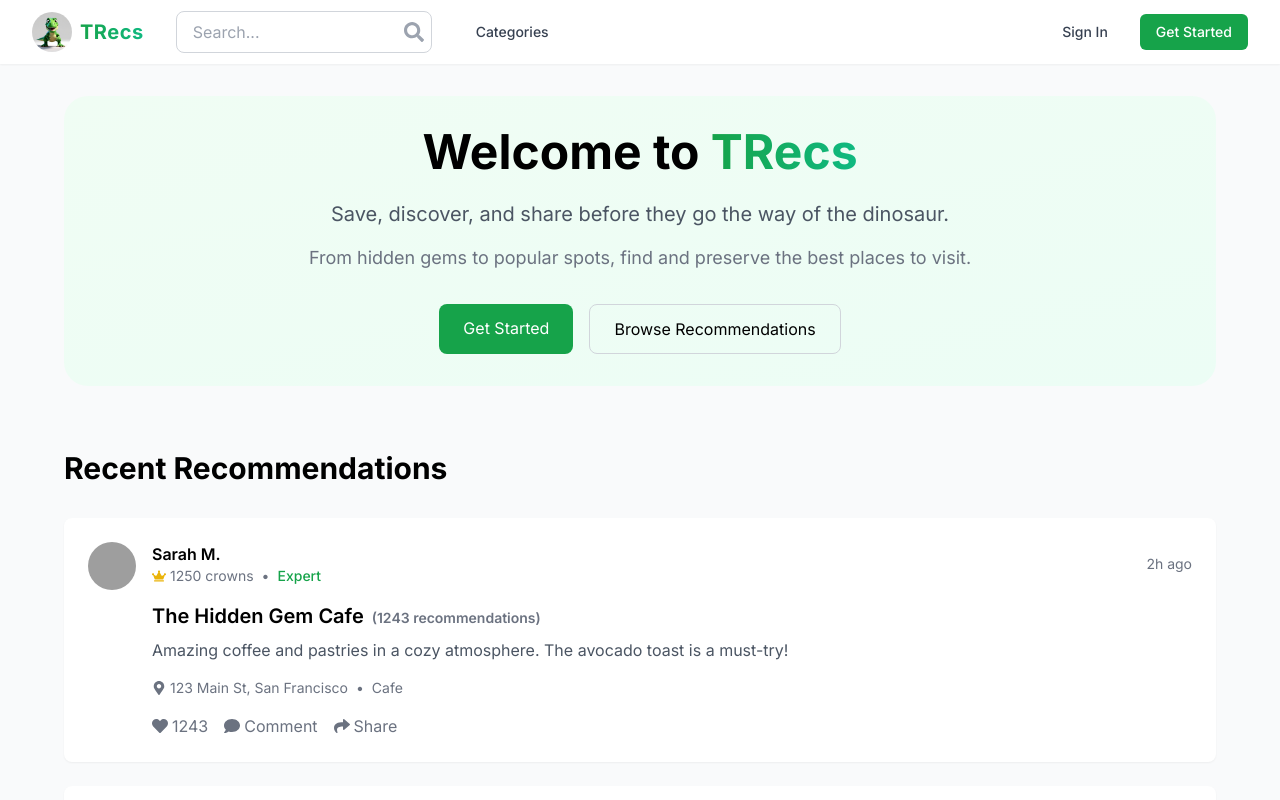
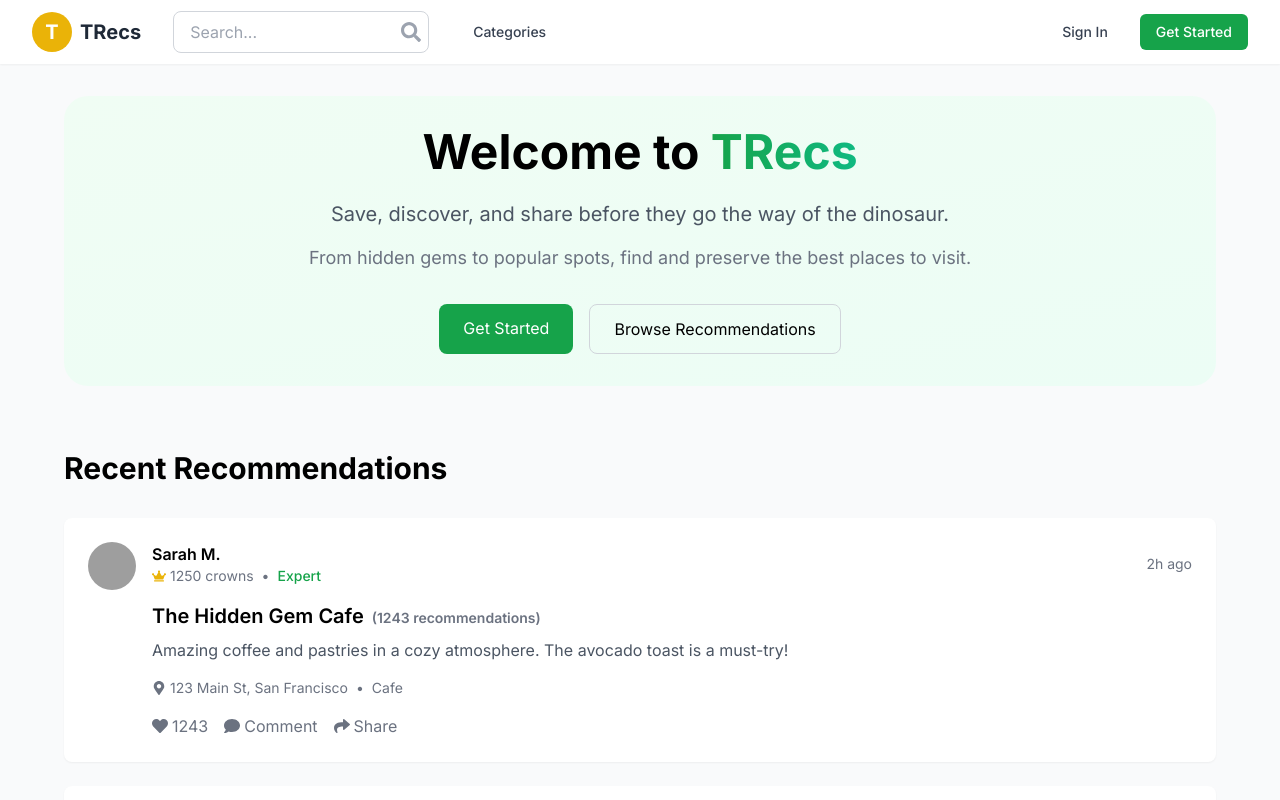
Before and after one commit to JoshRWeinstein/trecs, a Next.js app: page / in a window 1280 px wide. Shown: the top 800 px of the page. Built offline with nearby package versions, Linux system fonts and the light colour scheme; grey boxes are pictures that could not be loaded.

Commit message:
fix: update database connection and logo

```diff
--- a/app/components/TRecsLogo.tsx
+++ b/app/components/TRecsLogo.tsx
@@ -7,16 +7,10 @@ import Image from 'next/image';
 const TRecsLogo = () => {
   return (
     <Link href="/" className="flex items-center space-x-2">
-      <Image
-        src="/images/trex.jpg"
-        alt="TRecs Logo"
-        width={40}
-        height={40}
-        className="rounded-full"
-      />
-      <span className="text-xl font-bold bg-gradient-to-r from-green-600 to-emerald-500 bg-clip-text text-transparent tracking-wide">
-        TRecs
-      </span>
+      <div className="w-10 h-10 rounded-full bg-yellow-500 flex items-center justify-center">
+        <span className="text-white font-bold text-xl">T</span>
+      </div>
+      <span className="text-xl font-bold text-gray-800">TRecs</span>
     </Link>
   );
 };
```
Also changed, not shown: 1 other file (tests, documents, lock files or other folders).
